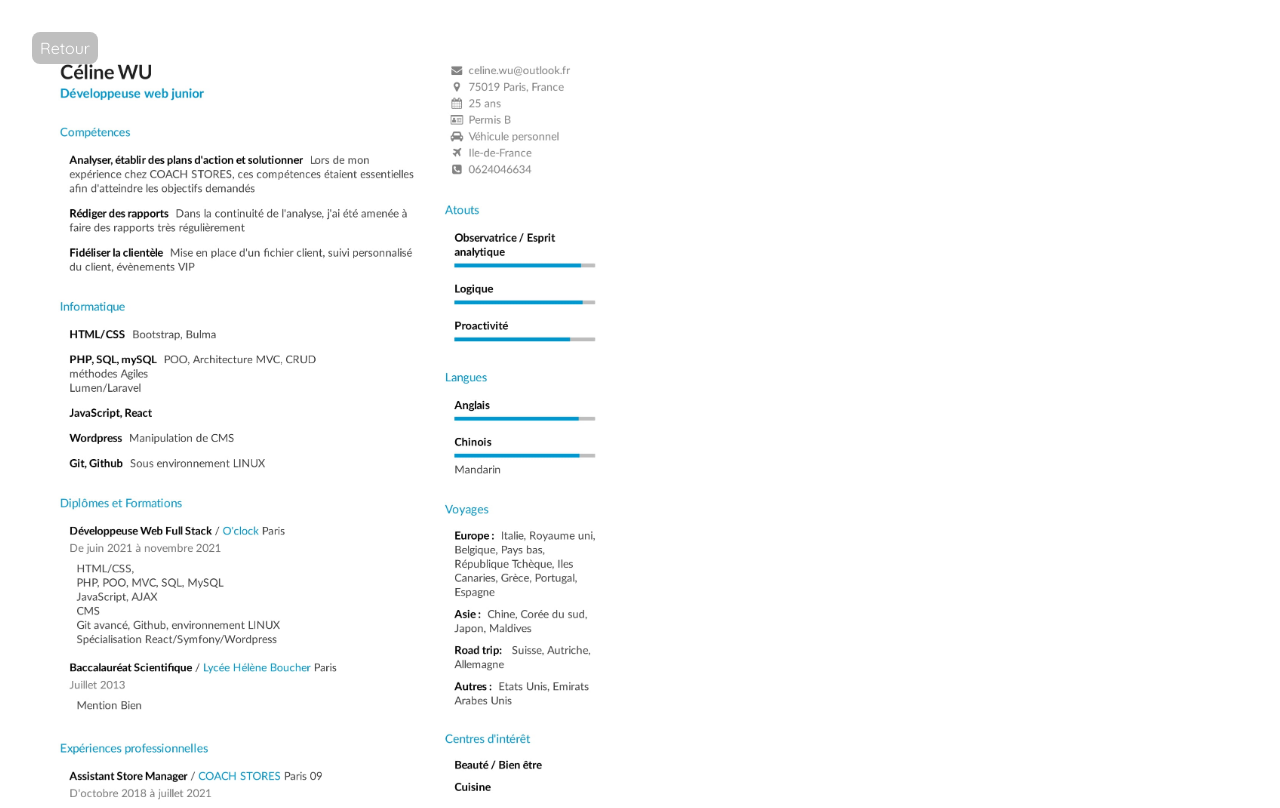
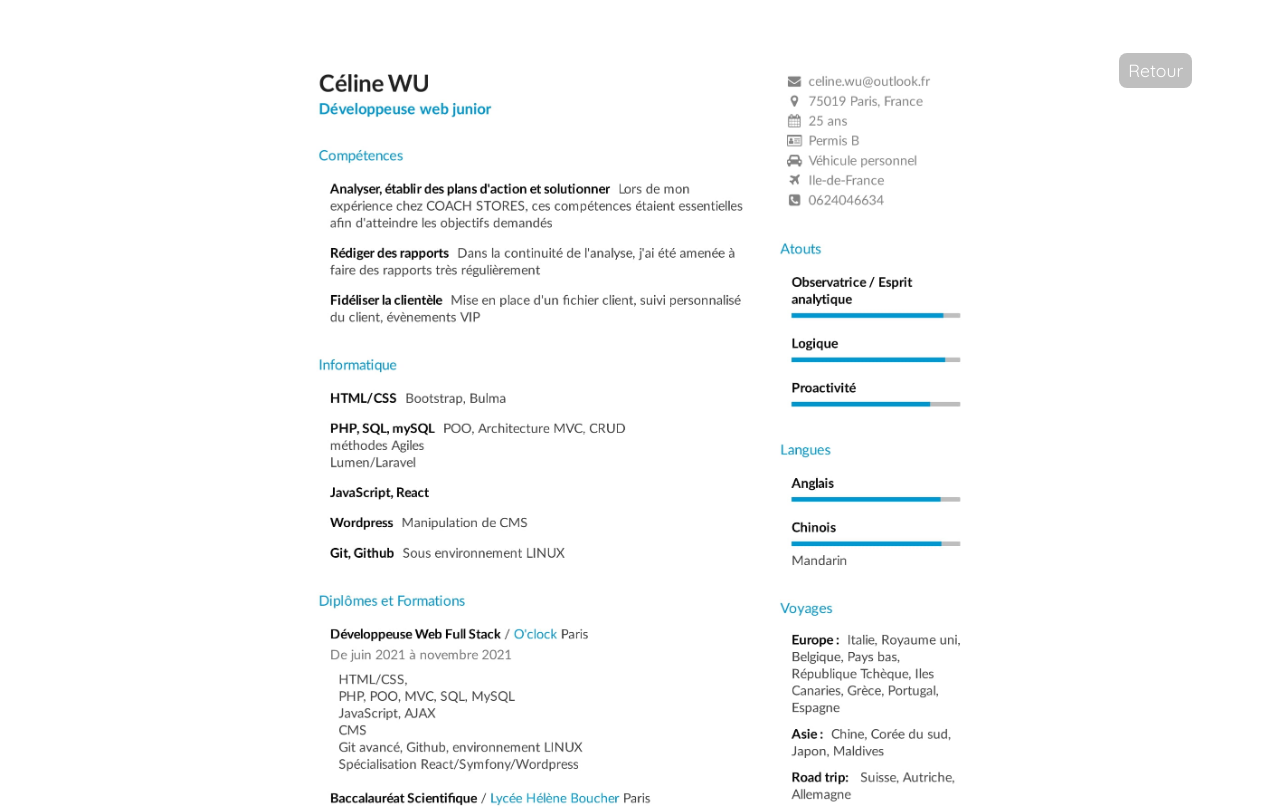
Before and after one commit to wuceline/celinewu-cv, a React app: page /cv in a window 1280 px wide. Shown: the top 808 px of the page. Built offline with nearby package versions, Linux system fonts and the light colour scheme; a web font is replaced by a local one.

Commit message:
edit css on Cv'

```diff
--- a/src/components/Cv/styles.scss
+++ b/src/components/Cv/styles.scss
@@ -1,19 +1,30 @@
 .cv{
+    width: 100%;
     .back-link{
-        position: absolute;
-        top:2em;
-        left:2em;
+        position: fixed;
         background-color: rgba(0,0,0,0.25);
         color:#fff;
         padding:0.5em;
         border-radius: 8px;
+        top:1em;
+        right:1em;
+        font-size: 0.8em;
+
+        @media only screen and (min-width:768px){
+            font-size: 1.1em;
+            top:3em;
+            right:5em;
+        }
     }
     .back-link:hover{
         background-color: rgba(0,0,0,0.5);
     }
     .cv-img{
-        text-align: center;
-    width: 50%;
-    margin:auto;
+        display: block;
+        margin: auto;
+        width:100%;
+        @media only screen and (min-width:768px){
+            width:60%;
+        }
     }
 }
--- a/src/index.js
+++ b/src/index.js
@@ -11,7 +11,7 @@ import App from 'src/components/App';
 //    => crée une structure d'objets imbriqués (DOM virtuel)
 const rootReactElement = (
   <Provider store={store}>
-    <App />;
+    <App />
   </Provider>
 );
 // 2. La cible du DOM (là où la structure doit prendre vie dans le DOM)
```
